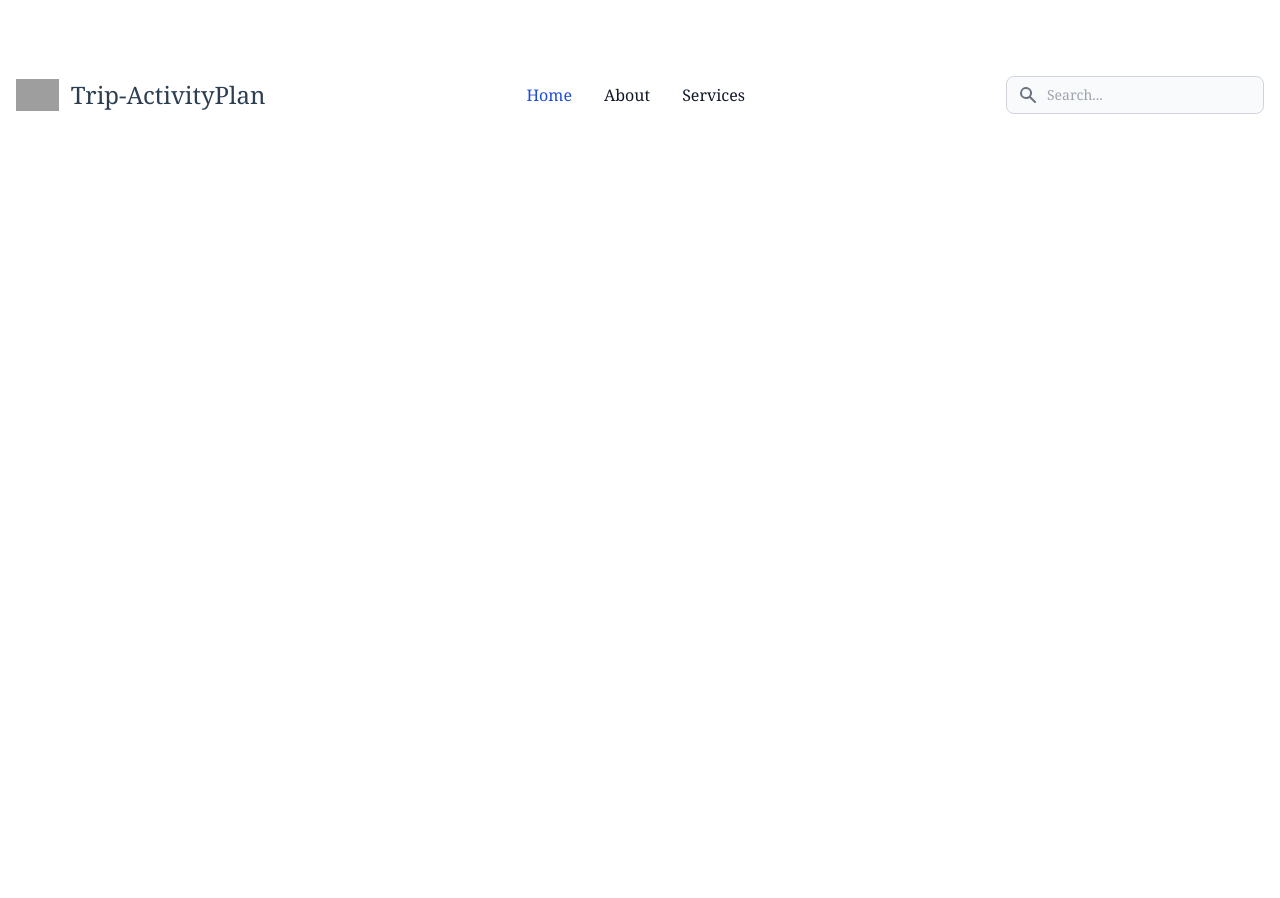
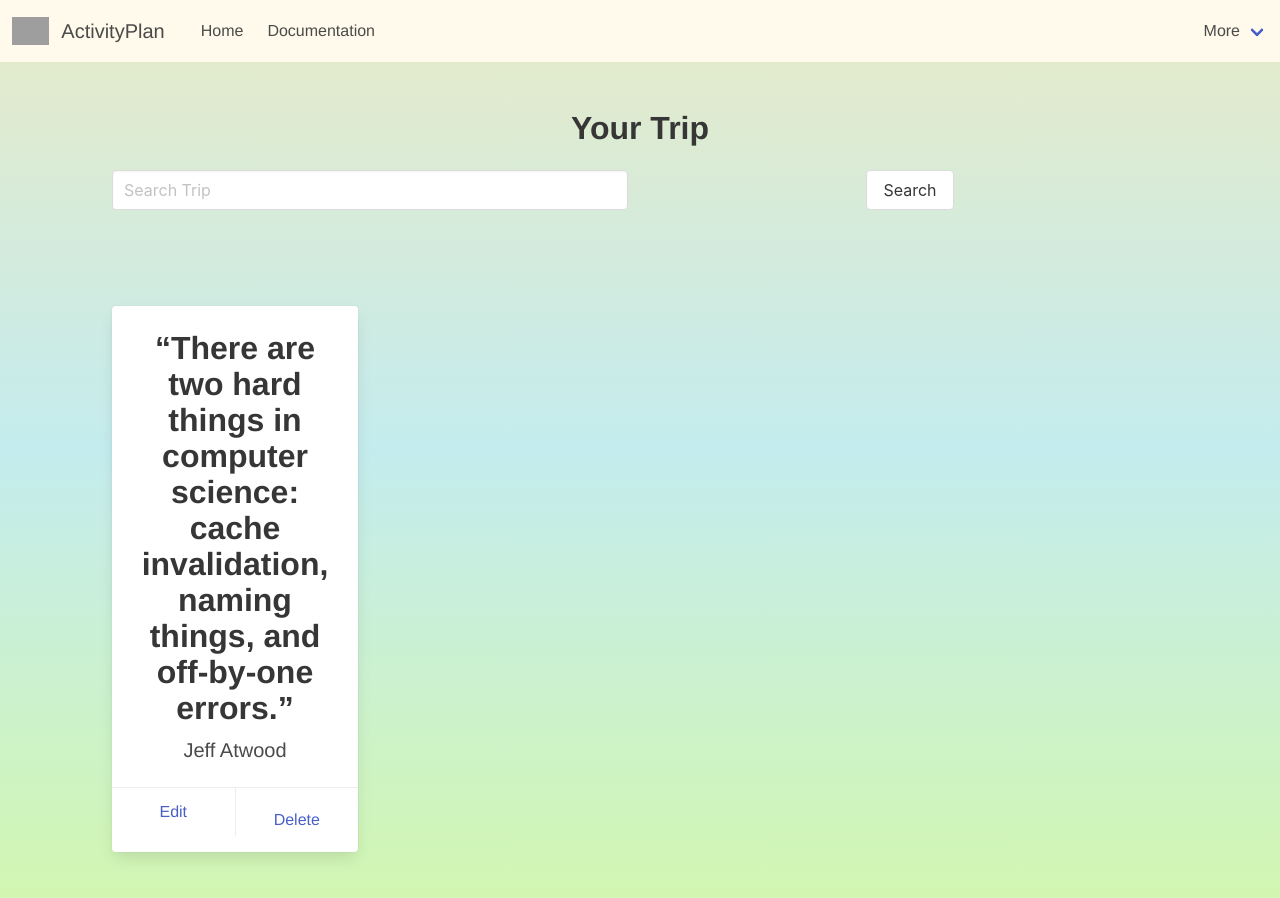
Before and after one commit to louisnoiz/Frontend-Trip-ActivityPlan, a Vue app: page / in a window 1280 px wide. Before the commit the page ends 800 px from the top, so only its background shows below. Built offline with nearby package versions, Linux system fonts and the light colour scheme; grey boxes are pictures that could not be loaded.

Commit message:
update: Homepage

```diff
--- a/src/App.vue
+++ b/src/App.vue
@@ -1,61 +1,72 @@
 <template>
+<div id="wrapper">
+  <nav class="navbar has-background-warning-light" role="navigation" aria-label="main navigation">
+  <div class="navbar-brand">
+    <a class="navbar-item" href="https://www.google.co.th">
+      <img src="https://cdn-icons-png.flaticon.com/512/2792/2792918.png" >
+      <a class="navbar-item is-size-5">ActivityPlan</a>
+    </a>
 
-<nav class="bg-white border-gray-200 dark:bg-blue-950 font-serif">
-  <div class="max-w-screen-xl flex flex-wrap items-center justify-between mx-auto p-4">
-  <a href="http://www.agoda.com/" class="flex items-center">
-      <img src="https://cdn-icons-png.flaticon.com/512/2792/2792918.png" class="h-8 mr-3" alt="Flowbite Logo" />
-      <span class="self-center text-2xl whitespace-nowrap dark:text-white">Trip-ActivityPlan</span>
-  </a>
-  <div class="flex md:order-2">
-    <button type="button" data-collapse-toggle="navbar-search" aria-controls="navbar-search" aria-expanded="false" class="md:hidden text-gray-500 dark:text-gray-400 hover:bg-gray-100 dark:hover:bg-gray-700 focus:outline-none focus:ring-4 focus:ring-gray-200 dark:focus:ring-gray-700 rounded-lg text-sm p-2.5 mr-1" >
-      <svg class="w-5 h-5" aria-hidden="true" fill="currentColor" viewBox="0 0 20 20" xmlns="http://www.w3.org/2000/svg"><path fill-rule="evenodd" d="M8 4a4 4 0 100 8 4 4 0 000-8zM2 8a6 6 0 1110.89 3.476l4.817 4.817a1 1 0 01-1.414 1.414l-4.816-4.816A6 6 0 012 8z" clip-rule="evenodd"></path></svg>
-      <span class="sr-only">Search</span>
-    </button>
-    <div class="relative hidden md:block">
-      <div class="absolute inset-y-0 left-0 flex items-center pl-3 pointer-events-none">
-        <svg class="w-5 h-5 text-gray-500" aria-hidden="true" fill="currentColor" viewBox="0 0 20 20" xmlns="http://www.w3.org/2000/svg"><path fill-rule="evenodd" d="M8 4a4 4 0 100 8 4 4 0 000-8zM2 8a6 6 0 1110.89 3.476l4.817 4.817a1 1 0 01-1.414 1.414l-4.816-4.816A6 6 0 012 8z" clip-rule="evenodd"></path></svg>
-        <span class="sr-only">Search icon</span>
+    <a role="button" class="navbar-burger" aria-label="menu" aria-expanded="false" data-target="navbarBasicExample">
+      <span aria-hidden="true"></span>
+      <span aria-hidden="true"></span>
+      <span aria-hidden="true"></span>
+    </a>
+  </div>
+
+  <div id="navbarBasicExample" class="navbar-menu">
+    <div class="navbar-start">
+      <a class="navbar-item">
+        Home
+      </a>
+
+      <a class="navbar-item">
+        Documentation
+      </a>
+
+
+    </div>
+
+    <div class="navbar-end">
+      <div class="navbar-item has-dropdown is-hoverable">
+        <a class="navbar-link">
+          More
+        </a>
+
+        <div class="navbar-dropdown">
+          <a class="navbar-item">
+            About
+          </a>
+          <a class="navbar-item">
+            Jobs
+          </a>
+          <a class="navbar-item">
+            Contact
+          </a>
+          <hr class="navbar-divider">
+          <a class="navbar-item">
+            Report an issue
+          </a>
+        </div>
       </div>
-      <input type="text" id="search-navbar" class="block w-full p-2 pl-10 text-sm text-gray-900 border border-gray-300 rounded-lg bg-gray-50 focus:ring-blue-500 focus:border-blue-500 dark:bg-gray-700 dark:border-gray-600 dark:placeholder-gray-400 dark:text-white dark:focus:ring-blue-500 dark:focus:border-blue-500" placeholder="Search...">
-    </div>
-    <button data-collapse-toggle="navbar-search" type="button" class="inline-flex items-center p-2 text-sm text-gray-500 rounded-lg md:hidden hover:bg-gray-100 focus:outline-none focus:ring-2 focus:ring-gray-200 dark:text-gray-400 dark:hover:bg-gray-700 dark:focus:ring-gray-600" aria-controls="navbar-search" aria-expanded="false">
-      <span class="sr-only">Open menu</span>
-      <svg class="w-6 h-6" aria-hidden="true" fill="currentColor" viewBox="0 0 20 20" xmlns="http://www.w3.org/2000/svg"><path fill-rule="evenodd" d="M3 5a1 1 0 011-1h12a1 1 0 110 2H4a1 1 0 01-1-1zM3 10a1 1 0 011-1h12a1 1 0 110 2H4a1 1 0 01-1-1zM3 15a1 1 0 011-1h12a1 1 0 110 2H4a1 1 0 01-1-1z" clip-rule="evenodd"></path></svg>
-    </button>
-  </div>
-    <div class="items-center justify-between hidden w-full md:flex md:w-auto md:order-1" id="navbar-search">
-      <div class="relative mt-3 md:hidden">
-        <div class="absolute inset-y-0 left-0 flex items-center pl-3 pointer-events-none">
-          <svg class="w-5 h-5 text-gray-500" aria-hidden="true" fill="currentColor" viewBox="0 0 20 20" xmlns="http://www.w3.org/2000/svg"><path fill-rule="evenodd" d="M8 4a4 4 0 100 8 4 4 0 000-8zM2 8a6 6 0 1110.89 3.476l4.817 4.817a1 1 0 01-1.414 1.414l-4.816-4.816A6 6 0 012 8z" clip-rule="evenodd"></path></svg>
-        </div>
-        <input type="text" id="search-navbar" class="block w-full p-2 pl-10 text-sm text-gray-900 border border-gray-300 rounded-lg bg-gray-50 focus:ring-blue-500 focus:border-blue-500 dark:bg-gray-700 dark:border-gray-600 dark:placeholder-gray-400 dark:text-white dark:focus:ring-blue-500 dark:focus:border-blue-500" placeholder="Search...">
-      </div>
-      <ul class="flex flex-col p-4 md:p-0 mt-4 font-medium border border-gray-100 rounded-lg bg-gray-50 md:flex-row md:space-x-8 md:mt-0 md:border-0 md:bg-white dark:bg-gray-800 md:dark:bg-blue-950 dark:border-gray-700">
-        <li>
-          <a href="#" class="block py-2 pl-3 pr-4 text-white bg-blue-700 rounded md:bg-transparent md:text-blue-700 md:p-0 md:dark:text-blue-500" aria-current="page">Home</a>
-        </li>
-        <li>
-          <a href="#" class="block py-2 pl-3 pr-4 text-gray-900 rounded hover:bg-gray-100 md:hover:bg-transparent md:hover:text-blue-700 md:p-0 md:dark:hover:text-blue-500 dark:text-white dark:hover:bg-gray-700 dark:hover:text-white md:dark:hover:bg-transparent dark:border-gray-700">About</a>
-        </li>
-        <li>
-          <a href="#" class="block py-2 pl-3 pr-4 text-gray-900 rounded hover:bg-gray-100 md:hover:bg-transparent md:hover:text-blue-700 md:p-0 dark:text-white md:dark:hover:text-blue-500 dark:hover:bg-gray-700 dark:hover:text-white md:dark:hover:bg-transparent dark:border-gray-700">Services</a>
-        </li>
-      </ul>
     </div>
   </div>
 </nav>
+<Home/>
+</div>
 
 </template>
 
 
 <script>
 // import HelloWorld from './components/HelloWorld.vue'
-
+import Home from './components/HomePage.vue';
 
 export default {
   name: 'App',
   components: {
-    // HelloWorld
+    // HelloWorld,
+    Home
   },
   data() {
     return {
@@ -77,6 +88,12 @@ export default {
   -moz-osx-font-smoothing: grayscale;
   text-align: center;
   color: #2c3e50;
-  margin-top: 60px;
+}
+#wrapper {
+  width: auto;
+  height: 100%;
+  background-color: rgb(183, 154, 131);
+  background-image: linear-gradient(rgb(231, 234, 199), rgb(196, 236, 238), rgb(210, 246, 177));
+  height: 100%;
 }
 </style>
--- /dev/null
+++ b/src/components/HomePage.vue
@@ -0,0 +1,50 @@
+<template>
+  <div class="container is-widescreen">
+    <section class="hero">
+      <div class="hero-body">
+        <p class="title">
+          Your Trip
+        </p>
+        <div class="columns">
+          <div class="column is-half">
+            <input class="input" type="text" placeholder="Search Trip">
+          </div>
+          <div class="column is-half">
+            <button class="button">Search</button>
+          </div>
+        </div>
+      </div>
+    </section>
+    <section class="section">
+      <div class="content">
+        <div class="columns is-multiline">
+          <div class="column is-3">
+            <div class="card has-background-">
+              <div class="card-content">
+                <p class="title">
+                  “There are two hard things in computer science: cache invalidation, naming things, and off-by-one
+                  errors.”
+                </p>
+                <p class="subtitle">
+                  Jeff Atwood
+                </p>
+              </div>
+              <footer class="card-footer">
+                <p class="card-footer-item">
+                  <span>
+                    <a>Edit</a>
+                  </span>
+                </p>
+                <p class="card-footer-item">
+                  <span>
+                    <a>Delete</a>
+                  </span>
+                </p>
+              </footer>
+            </div>
+          </div>
+        </div>
+      </div>
+    </section>
+  </div>
+</template>
--- a/src/main.js
+++ b/src/main.js
@@ -1,6 +1,7 @@
 import { createApp } from 'vue'
 import App from './App.vue'
 import './assets/tailwind.css'
+import 'bulma/css/bulma.css'
 
 
 createApp(App).mount('#app')
```
